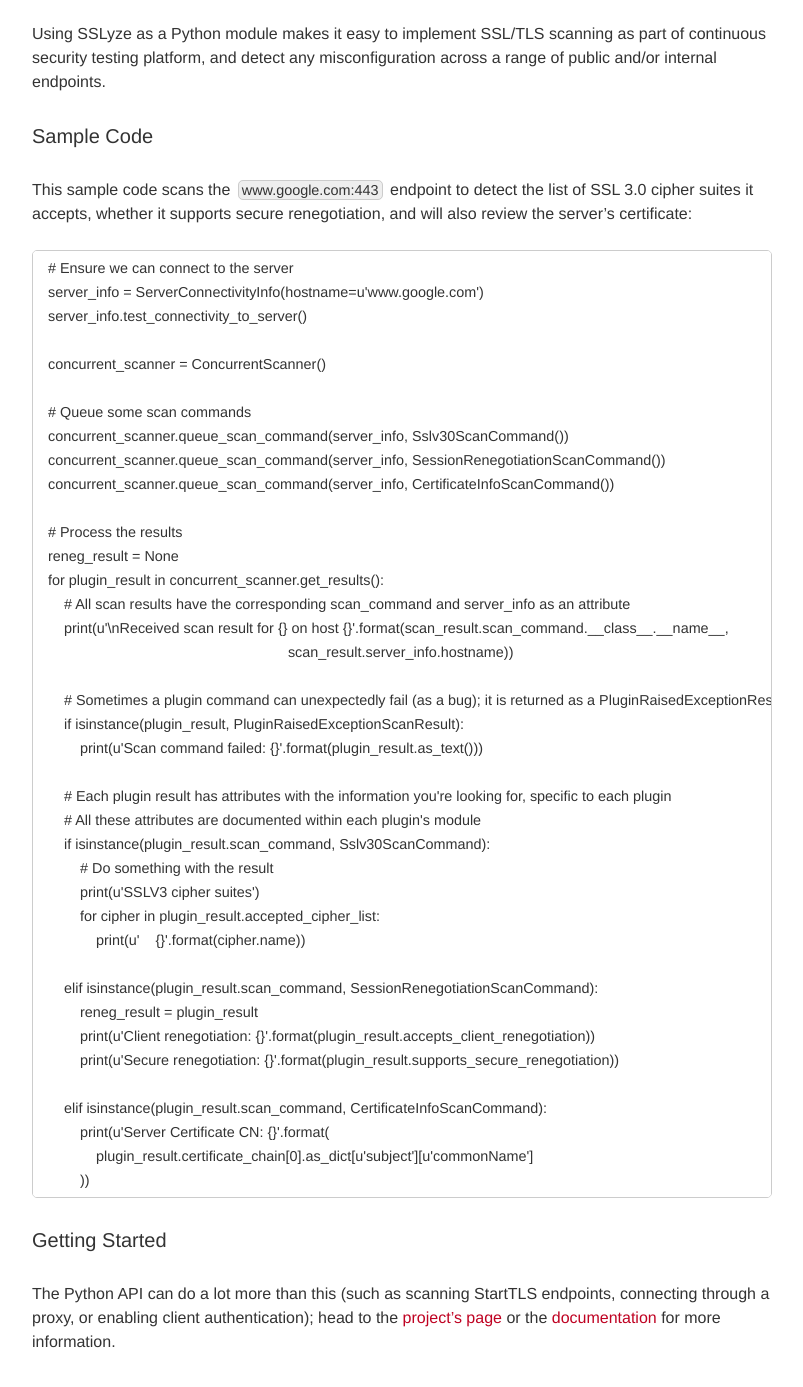
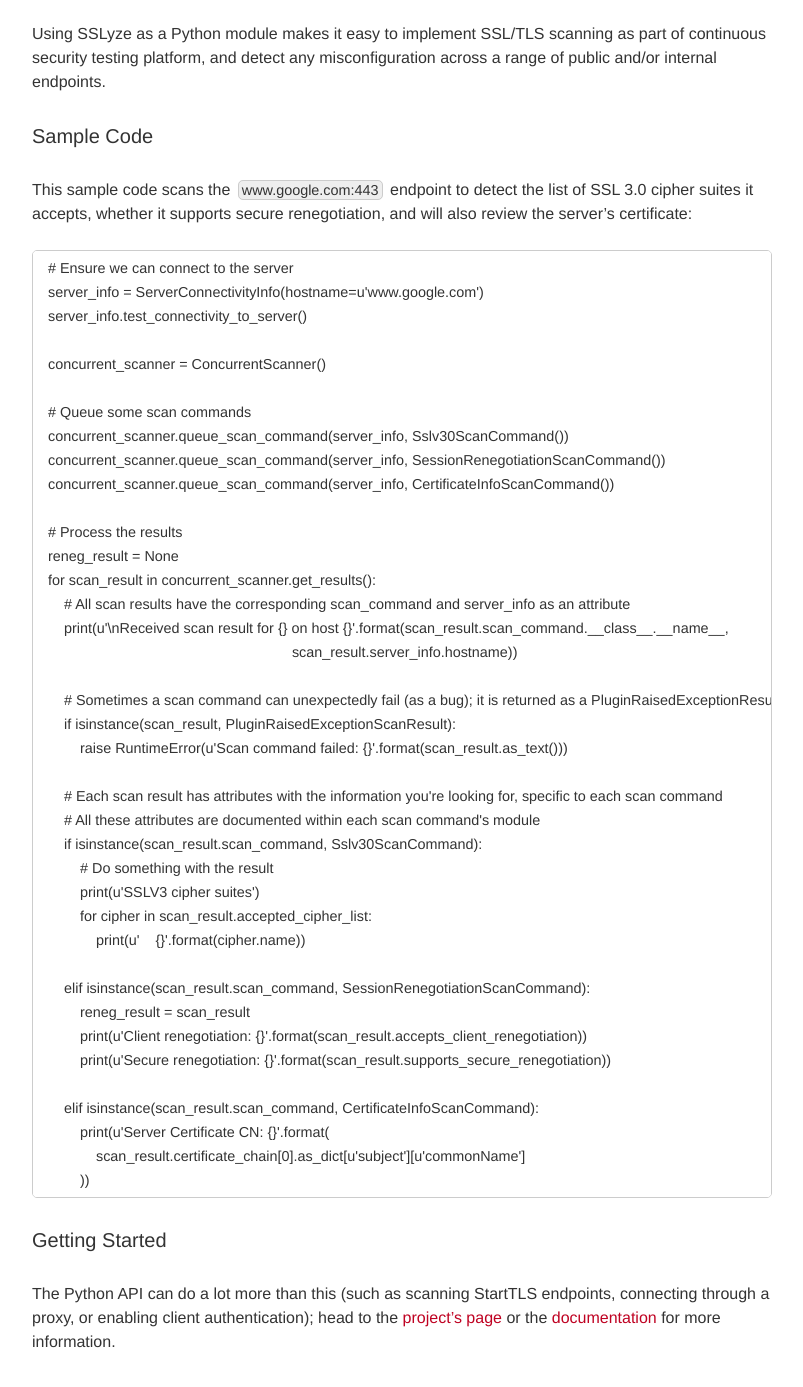
Before and after one commit to nabla-c0d3/nabla-c0d3.github.io, a Jekyll site: the page built from _posts/2017-02-18-sslyze-1-0-0-released.markdown, in a window 1280 px wide and 1400 px high, scrolled down 474 px. Shown: the top 1387 px of the window, without its empty margins (368-1171 px from the left). Built offline with Jekyll 4.4.1, drawn with Linux system fonts in a browser that asks for light colours; nearby versions of some CDN libraries; comment, search, counter and statistics services are not loaded.

Commit message:
Clarify API usage

```diff
--- a/_posts/2017-02-18-sslyze-1-0-0-released.markdown
+++ b/_posts/2017-02-18-sslyze-1-0-0-released.markdown
@@ -30,31 +30,31 @@
 
     # Process the results
     reneg_result = None
-    for plugin_result in concurrent_scanner.get_results():
+    for scan_result in concurrent_scanner.get_results():
         # All scan results have the corresponding scan_command and server_info as an attribute
         print(u'\nReceived scan result for {} on host {}'.format(scan_result.scan_command.__class__.__name__,
-                                                                scan_result.server_info.hostname))
+                                                                 scan_result.server_info.hostname))
 
-        # Sometimes a plugin command can unexpectedly fail (as a bug); it is returned as a PluginRaisedExceptionResult
-        if isinstance(plugin_result, PluginRaisedExceptionScanResult):
-            print(u'Scan command failed: {}'.format(plugin_result.as_text()))
+        # Sometimes a scan command can unexpectedly fail (as a bug); it is returned as a PluginRaisedExceptionResult
+        if isinstance(scan_result, PluginRaisedExceptionScanResult):
+            raise RuntimeError(u'Scan command failed: {}'.format(scan_result.as_text()))
 
-        # Each plugin result has attributes with the information you're looking for, specific to each plugin
-        # All these attributes are documented within each plugin's module
-        if isinstance(plugin_result.scan_command, Sslv30ScanCommand):
+        # Each scan result has attributes with the information you're looking for, specific to each scan command
+        # All these attributes are documented within each scan command's module
+        if isinstance(scan_result.scan_command, Sslv30ScanCommand):
             # Do something with the result
             print(u'SSLV3 cipher suites')
-            for cipher in plugin_result.accepted_cipher_list:
+            for cipher in scan_result.accepted_cipher_list:
                 print(u'    {}'.format(cipher.name))
 
-        elif isinstance(plugin_result.scan_command, SessionRenegotiationScanCommand):
-            reneg_result = plugin_result
-            print(u'Client renegotiation: {}'.format(plugin_result.accepts_client_renegotiation))
-            print(u'Secure renegotiation: {}'.format(plugin_result.supports_secure_renegotiation))
+        elif isinstance(scan_result.scan_command, SessionRenegotiationScanCommand):
+            reneg_result = scan_result
+            print(u'Client renegotiation: {}'.format(scan_result.accepts_client_renegotiation))
+            print(u'Secure renegotiation: {}'.format(scan_result.supports_secure_renegotiation))
 
-        elif isinstance(plugin_result.scan_command, CertificateInfoScanCommand):
+        elif isinstance(scan_result.scan_command, CertificateInfoScanCommand):
             print(u'Server Certificate CN: {}'.format(
-                plugin_result.certificate_chain[0].as_dict[u'subject'][u'commonName']
+                scan_result.certificate_chain[0].as_dict[u'subject'][u'commonName']
             ))
 
 
```
